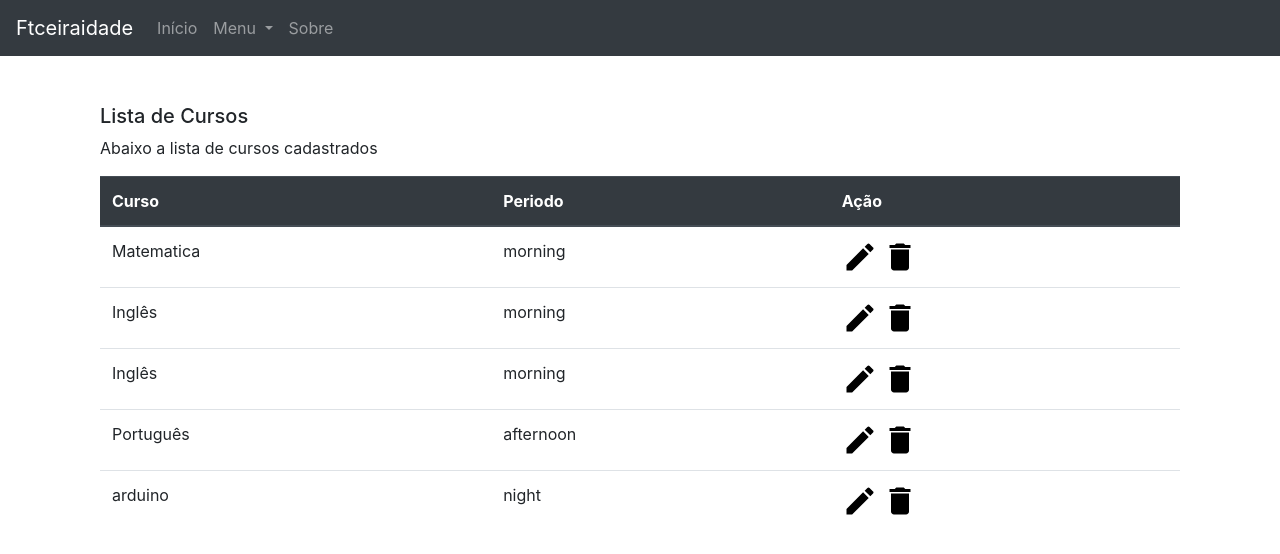
After one commit to Diorgeles/controle_atividades, a Django app: page /listar-curso in a window 1280 px wide. The commit adds this page. Shown: the top 554 px of the page. Run offline with Django 3.2, Linux system fonts and the light colour scheme; data comes from the database, SQL or seed files in the repository; some libraries are stand-ins or nearby versions.

Commit message:
list_course

```diff
--- a/core/templates/core/base.html
+++ b/core/templates/core/base.html
@@ -30,6 +30,7 @@
         <a class="dropdown-item" href="{% url 'core_insert_student' %}">Cadastrar Aluno</a>
         <a class="dropdown-item" href="{% url 'core_insert_course' %}">Cadastrar Curso</a>
         <a class="dropdown-item" href="{% url 'core_list_student' %}">Listar Alunos</a>
+        <a class="dropdown-item" href="{% url 'core_list_course' %}">Listar Curso</a>
       </div>
     </li>
     <li class="nav-item">
--- /dev/null
+++ b/core/templates/core/list_course.html
@@ -0,0 +1,30 @@
+{% extends "core/base.html" %}
+{% load static %}
+
+{% block main %}
+    <div class="container mt-5">
+  <h5>Lista de Cursos</h5>
+  <p>Abaixo a lista de cursos cadastrados</p>
+  <table class="table">
+    <thead class="thead-dark">
+      <tr>
+        <th>Curso</th>
+        <th>Periodo</th>
+        <th>Ação</th>
+      </tr>
+    </thead>
+    <tbody>
+    {% for courses in course %}
+      <tr>
+          <td>{{ courses.name }}</td>
+          <td>{{ courses.period }}</td>
+        <td><a href="#"> <img src="{% static 'img/baseline_edit_black_18dp.png' %}"></a>
+            <a href="#"> <img src="{% static 'img/baseline_delete_black_18dp.png' %}"></a>
+        </td>
+
+      </tr>
+    {% endfor %}
+    </tbody>
+  </table>
+</div>
+{% endblock %}
--- a/core/urls.py
+++ b/core/urls.py
@@ -4,7 +4,8 @@ from .views import home,\
     list_student, \
     update_student, \
     delete_student, \
-    insert_activity
+    insert_activity, \
+    list_course
 
 urlpatterns = [
     path('', home, name='core_home'),
@@ -13,5 +14,6 @@ urlpatterns = [
     path('atualizar-aluno/<int:id>', update_student, name='core_update_student'),
     path('excluir-aluno/<int:id>', delete_student, name='core_delete_student'),
     path('cadastrar-curso', insert_activity, name='core_insert_course'),
+    path('listar-curso', list_course, name='core_list_course'),
 
 ]
--- a/core/views.py
+++ b/core/views.py
@@ -1,5 +1,5 @@
 from django.shortcuts import render, redirect
-from .models import Students
+from .models import Students, Course
 from .forms import StudentsForm, CourseForm
 
 
@@ -59,3 +59,9 @@ def insert_activity(request):
         msg = 'true'
         return render(request, template_name, {'form': form, 'msg': msg})
     return render(request, template_name, {'form': form})
+
+
+def list_course(request):
+    course = Course.objects.all()
+    template_name = 'core/list_course.html'
+    return render(request, template_name, {'course': course})
```
